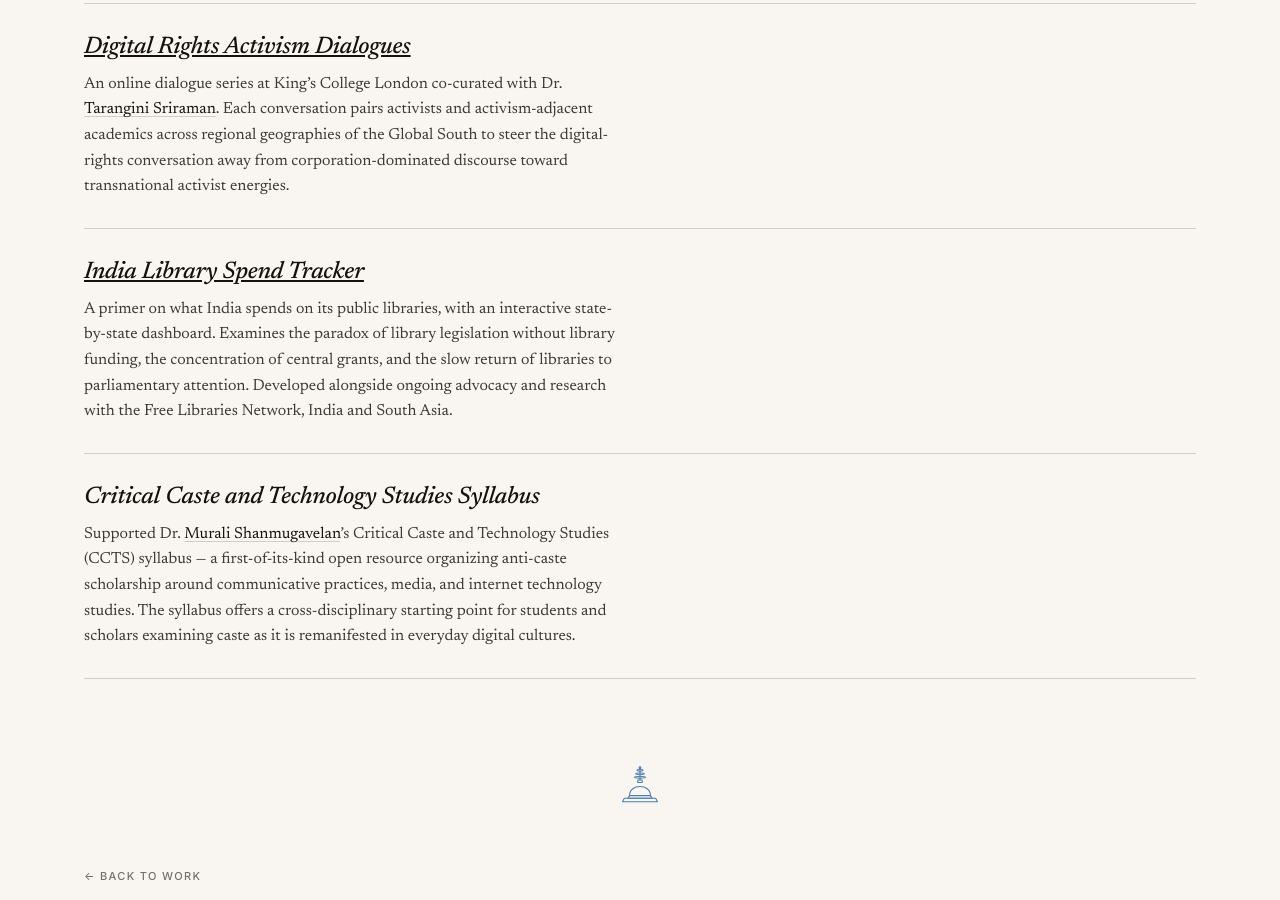
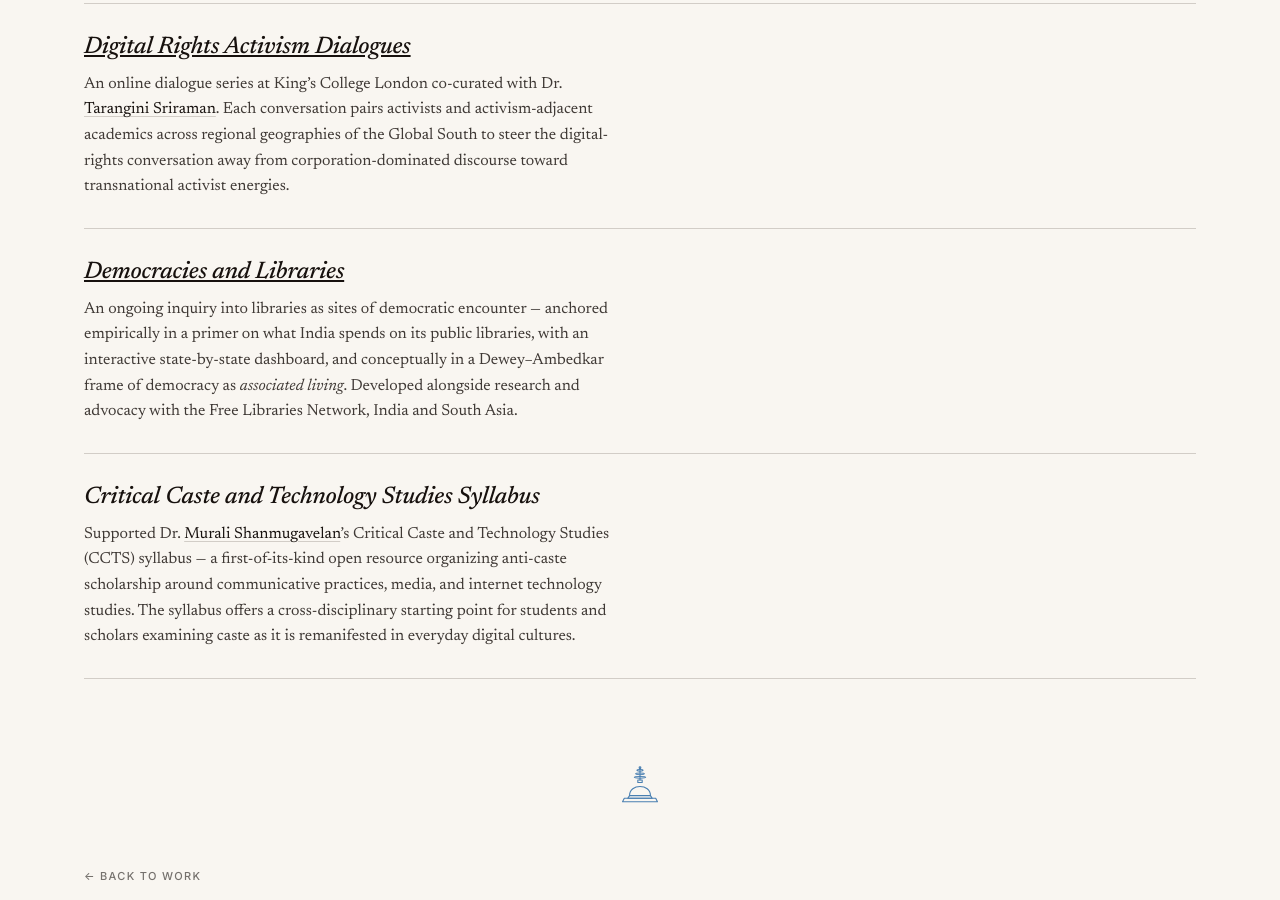
Before and after one commit to skishchampi/skishchampi.github.io, a Jekyll site: the page built from projects.md, in a window 1280 px wide and 900 px high, scrolled down 777 px. Built offline with Jekyll 4.4.1, drawn with Linux system fonts in a browser that asks for light colours; some web fonts are replaced.

Commit message:
Update projects index to match new libraries page title
Co-Authored-By: Claude Opus 4.7 (1M context) <noreply@anthropic.com>

```diff
--- a/projects.md
+++ b/projects.md
@@ -37,8 +37,8 @@ description: "Ongoing intellectual and public-facing projects by Aakash Solanki,
 </article>
 
 <article class="project">
-  <h2><a href="/libraries/">India Library Spend Tracker</a></h2>
-  <p>A primer on what India spends on its public libraries, with an interactive state-by-state dashboard. Examines the paradox of library legislation without library funding, the concentration of central grants, and the slow return of libraries to parliamentary attention. Developed alongside ongoing advocacy and research with the Free Libraries Network, India and South Asia.</p>
+  <h2><a href="/libraries/">Democracies and Libraries</a></h2>
+  <p>An ongoing inquiry into libraries as sites of democratic encounter — anchored empirically in a primer on what India spends on its public libraries, with an interactive state-by-state dashboard, and conceptually in a Dewey&ndash;Ambedkar frame of democracy as <em>associated living</em>. Developed alongside research and advocacy with the Free Libraries Network, India and South Asia.</p>
 </article>
 
 <article class="project">
```
